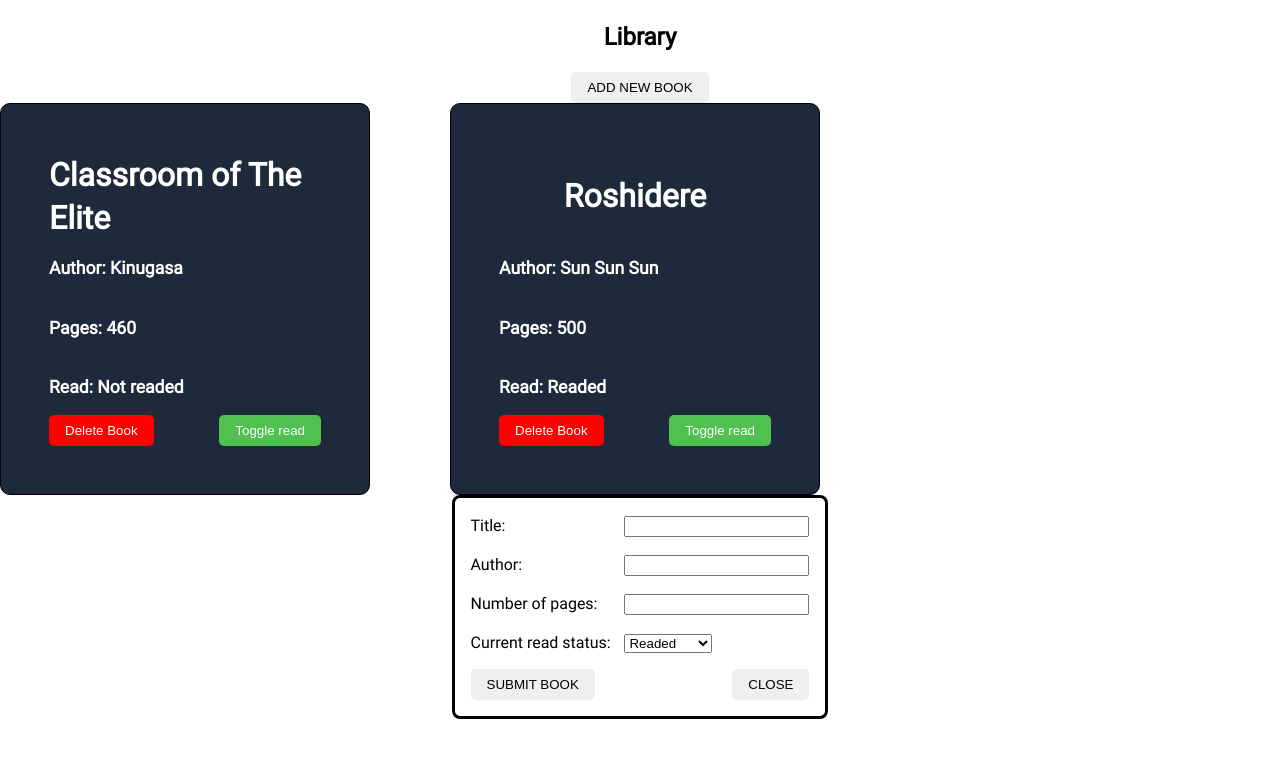
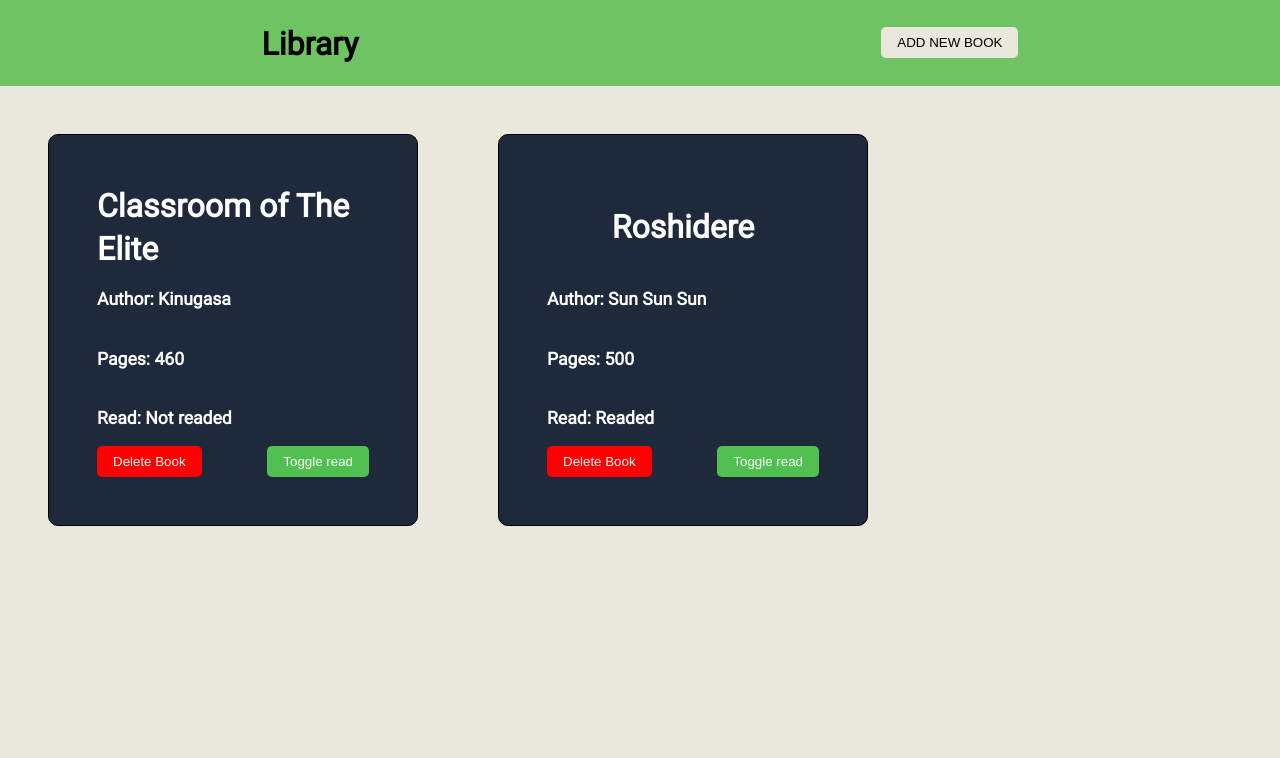
Before and after one commit to Muze32/Library, a plain HTML site: page index.html in a window 1280 px wide. Drawn offline with Linux system fonts and the light colour scheme.

Commit message:
Style header, buttons and fix empy read value

```diff
--- a/index.html
+++ b/index.html
@@ -9,27 +9,29 @@
 </head>
 
 <body>
-    <h2 class="centered">Library</h2>
-    <div class="centered"><button id="show">ADD NEW BOOK</button></div>
+    <div class="header">
+        <h1 class="centered">Library</h1>
+        <div><button id="show">ADD NEW BOOK</button></div>
+    </div>
     <div id="container"></div>
-    <dialog open>
+    <dialog>
         <form action="">
             <div>
                 <label for="title">Title: </label>
-                <input type="text" id="title_name" name="titleName">
+                <input type="text" id="title_name" name="titleName" required>
             </div>
             <div>
                 <label for="author">Author: </label>
-                <input type="text" id="author_name" name="authorName">
+                <input type="text" id="author_name" name="authorName" required>
             </div>
             <div>
                 <label for="pages">Number of pages: </label>
-                <input type="number" id="pages" name="numberPages" min="0">
+                <input type="number" id="pages" name="numberPages" min="0" required>
             </div>
             <div>
                 <label for="read">Current read status: </label>
-                <select name="readStatus" id="read">
-                    <option value="Readed" selected>Readed</option>
+                <select name="readStatus" id="read" required>
+                    <option value="Readed">Readed</option>
                     <option value="Not readed">Not readed</option>
                 </select>
             </div>
--- a/script.js
+++ b/script.js
@@ -114,6 +114,5 @@ form.addEventListener('submit', (e) => {
     titleName.value = '';
     authorName.value = '';
     numberPages.value = '';
-    read.value = '';
     showBooks(myLibrary);
 })
--- a/style.css
+++ b/style.css
@@ -10,6 +10,7 @@
 body {
     margin: 0;
     font-family: 'robotoregular';
+    background-color: #EAE7DC;
 }
 
 * {
@@ -19,12 +20,27 @@ body {
 #container {
     display: flex;
     gap: 5rem;
+    padding: 0 3rem;
 }
 
 
-.centered {
+.header {
     display: flex;
-    justify-content: center;
+    justify-content: space-around;
+    margin-bottom: 3rem;
+    background-color: #6ec462;
+}
+
+.header > div {
+    display: flex;
+    align-items: center;
+}
+
+#show {
+    background-color: #EAE7DC;
+}
+#show:hover {
+    background-color: #d6d1c7;
 }
 
 /******BOOK CARDS*******/
@@ -66,9 +82,17 @@ body {
     color: white;
 }
 
+.card button:first-child:hover {
+    background-color: #d72626;
+}
+
 .card button:last-child {
     background-color: #50c150;
     color: white;
+}
+
+.card button:last-child:hover {
+    background-color: #459f45;
 }
 
 button {
```
